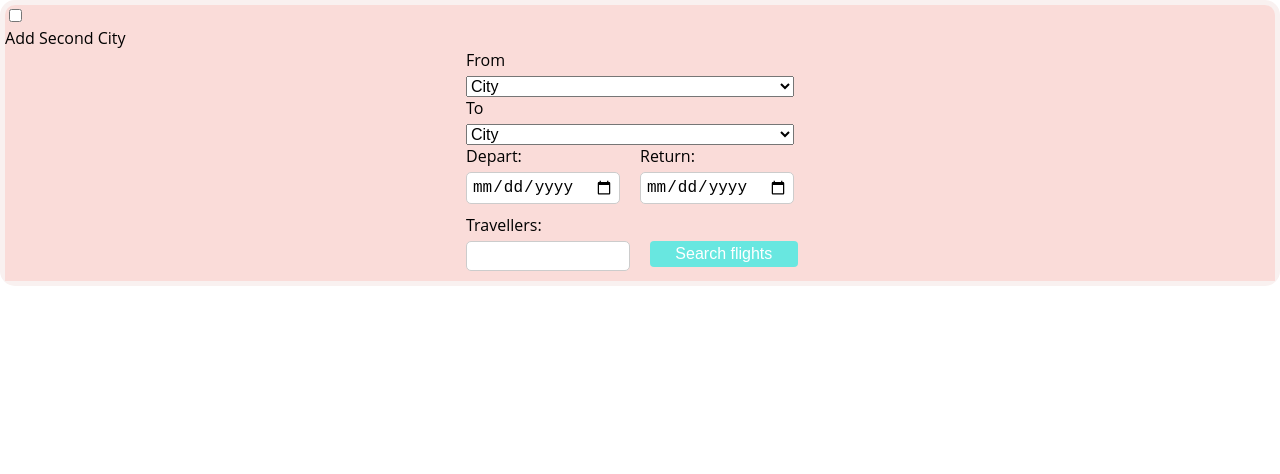
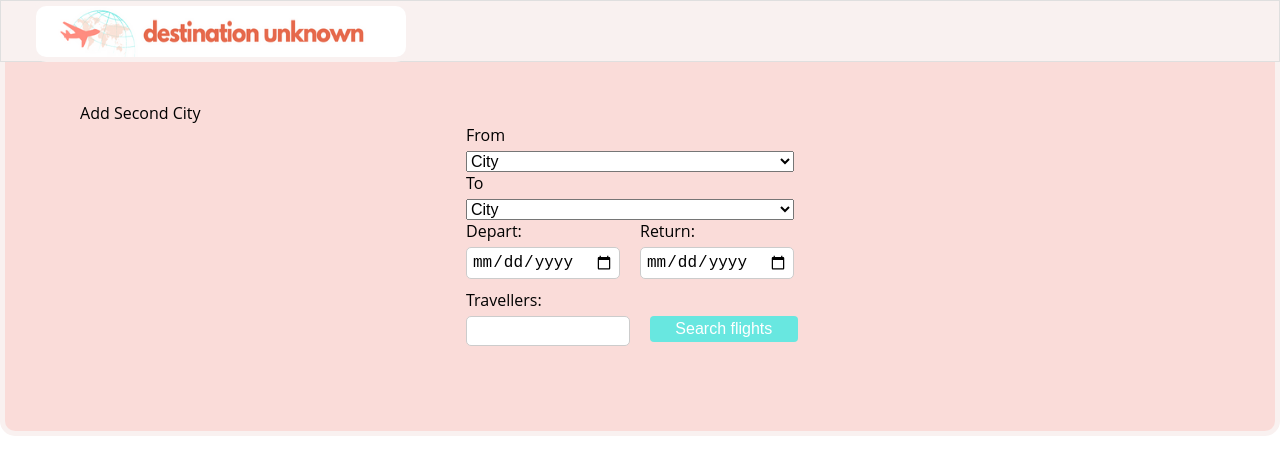
Before and after one commit to rachelnewby/destination-unknown, a React (Create React App) app in the folder frontend/: page / in a window 1280 px wide. Shown: the top 474 px of the page. Built offline with nearby package versions, Linux system fonts and the light colour scheme.

Commit message:
Added header

```diff
--- a/frontend/src/components/app/App.css
+++ b/frontend/src/components/app/App.css
@@ -3,3 +3,6 @@
   border: 5px solid #f9f1f0;
   border-radius: 15px;
 }
+.app-header{
+    margin-bottom: 50px;
+}
--- a/frontend/src/components/app/App.js
+++ b/frontend/src/components/app/App.js
@@ -1,6 +1,7 @@
 import React, { useState } from "react";
 import Toggle from "react-toggle";
 import FlightForm from "../form/form";
+import Header from "../header/header";
 
 import "./App.css";
 
@@ -18,6 +19,7 @@ function App() {
   if (searchClicked === false) {
     return (
       <div className="App">
+        <Header className="app-header"/>
         <Toggle
           className="react-toggle"
           defaultChecked={searchClicked}
@@ -28,6 +30,7 @@ function App() {
           className="firstform-wrapper"
           style={{
             display: "grid",
+            padding: '75px',
           }}
         >
           <label className="button-label" htmlFor="second-city-select">
--- /dev/null
+++ b/frontend/src/components/header/header.css
@@ -0,0 +1,33 @@
+nav{
+    position: fixed;
+    top: 0;
+    left: 0;
+    right: 0;
+    z-index: 1;
+    height: 60px;
+    border: 1px solid #dfdfdf;
+    fill: white
+}
+
+.div-header{
+    margin: 0 auto;
+    display: flex;
+    flex-direction: row;
+    justify-content: space-between;
+    align-items: center;
+    background-color: #F9F1F0;
+}
+
+.header-background {
+
+}
+
+.header-text {
+    font-family:'Lucida Sans', 'Lucida Sans Regular', 'Lucida Grande', 'Lucida Sans Unicode', Geneva, Verdana, sans-serif ;
+}
+.div-png{
+    width: auto;
+    height: 60px;
+    padding: 0 10px;
+    margin: 0 20px;
+}
--- /dev/null
+++ b/frontend/src/components/header/header.js
@@ -0,0 +1,23 @@
+import React from 'react';
+import Logo from '../assets/banner-logo.png';
+import {NavLink, Link} from 'react-router-dom';
+import './header.css'
+import ScrollToTop from "../scroll-top/scroll-to-top";
+
+ const Header = () => {
+     const handleLogoClick = () => {
+         window.scrollTo(0, 0);
+     };
+     return(
+         <nav>
+             <div className='div-header'>
+                 <div className='div-png'>
+                     <NavLink to='/' onClick={handleLogoClick}><img src={Logo} alt="logo" height='85%' width='85%'/></NavLink>
+                 </div>
+             </div>
+
+         </nav>
+     )
+ }
+
+ export default Header
--- /dev/null
+++ b/frontend/src/components/scroll-top/scroll-to-top.js
@@ -0,0 +1,14 @@
+import { useEffect } from "react";
+import { useLocation } from "react-router-dom";
+
+function ScrollToTop() {
+   const { pathname } = useLocation();
+
+   useEffect(() => {
+     window.scrollTo(0, 0);
+   }, [pathname]);
+
+   return null;
+ }
+
+export default ScrollToTop
```
Also changed, not shown: frontend/src/components/assets/banner-logo.png (added).
